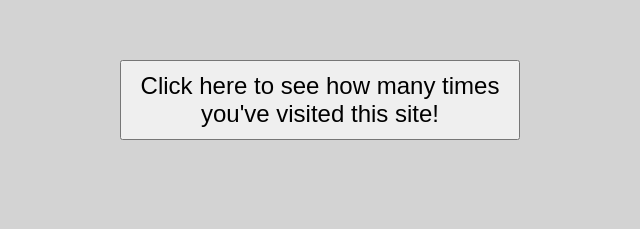
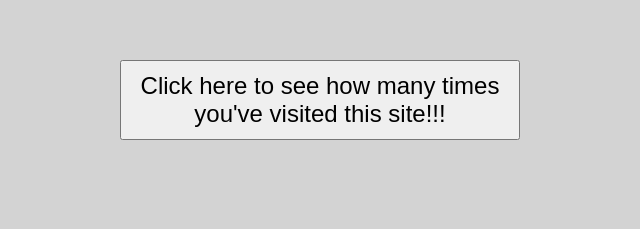
Before and after one commit to AKHW123/Atom-Website, a plain HTML site: page public/index.html in a window 1280 px wide. Shown: the part 163-392 px from the top of the page, 320-960 px from the left. Drawn offline with nearby package versions, Linux system fonts and the light colour scheme.

Commit message:
Tiny Changes

```diff
--- a/public/index.html
+++ b/public/index.html
@@ -12,7 +12,7 @@
   <h1>Welcome to My Home Page!</h1>
   <h2 id="NHL">Click here to learn the secret about this site.</h2>
   <br></br>
-  <center><button class="big_button" onclick="countNumVisits()" id="num_visits">Click here to see how many times you've visited this site!</button></center>
+  <center><button class="big_button" onclick="countNumVisits()" id="num_visits">Click here to see how many times you've visited this site!!!</button></center>
   <br></br>
   <div class="visit_counter" id="visits"></div>
   <br></br>
```
Also changed, not shown: 1 other file.
